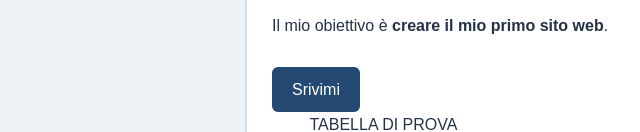
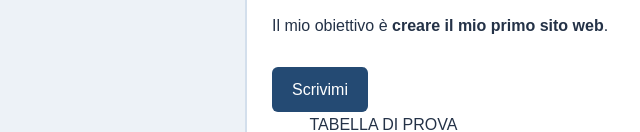
Before and after one commit to giovannamarino343-dot/laboratorio-html, a plain HTML site: page index.html in a window 1280 px wide. Shown: the part 822-954 px from the top of the page, 145-785 px from the left. Drawn offline with Linux system fonts and the light colour scheme.

Commit message:
Update index.html

```diff
--- a/index.html
+++ b/index.html
@@ -49,10 +49,9 @@
         <p>
             Il mio obiettivo è
             <strong>creare il mio primo sito web</strong>.
-        </p>
     </p>
     <a class="pulsante" href="mailto:giovanna@example.com">
-        Srivimi
+        Scrivimi
         </a>
 
     <table>
```
